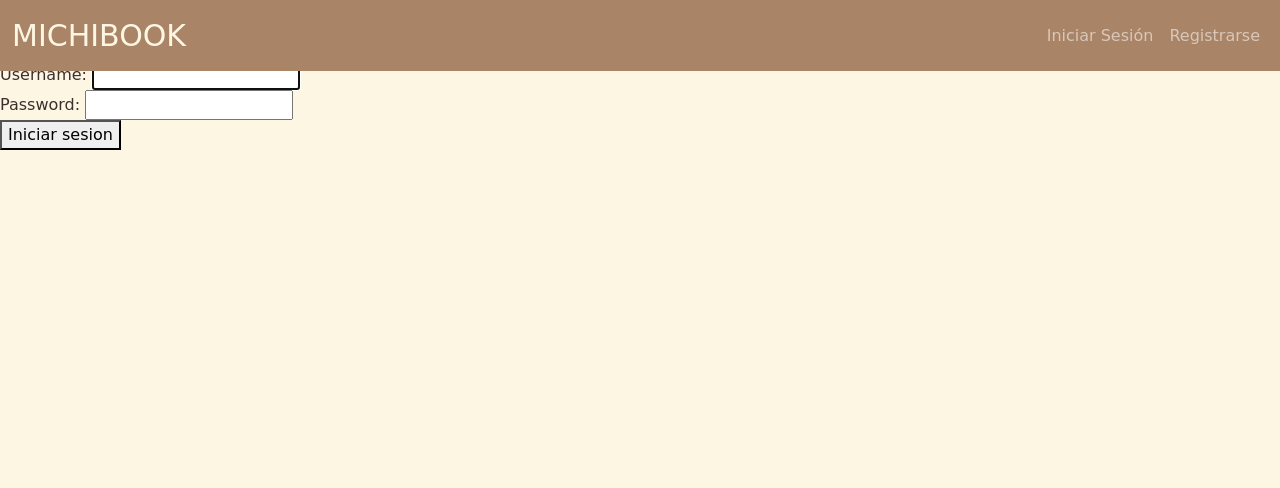
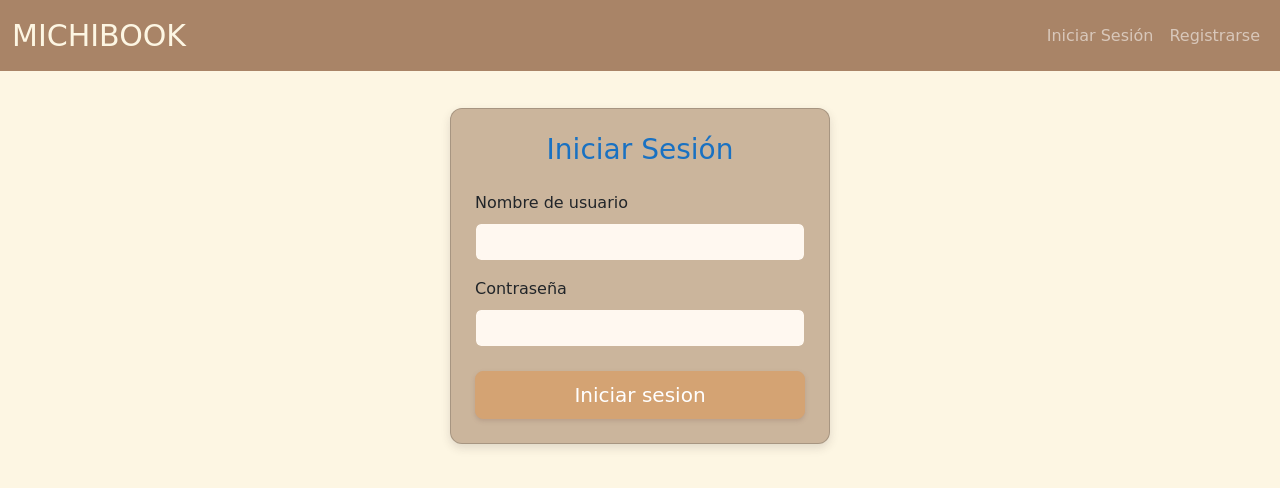
Before and after one commit to R2d2cruz/michibook, a Django app: page /login/ in a window 1280 px wide. Shown: the top 488 px of the page. Run offline with Django 5.2, Linux system fonts and the light colour scheme; some libraries are stand-ins or nearby versions; some web fonts are replaced.

Commit message:
Apply styles in signIn.html

```diff
--- a/apps/accounts/templates/signIn.html
+++ b/apps/accounts/templates/signIn.html
@@ -1,25 +1,36 @@
 {% extends 'base.html' %}
 
 {% block content %}
+<div class="container mt-5">
+    <div class="row justify-content-center">
+        <div class="col-md-6 col-lg-5">
             {% if error %}
-{{error}}
+            <div class="alert alert-danger" role="alert">
+                {{ error }}
+            </div>
             {% endif %}
+
+            <div class="card p-4">
+                <h3 class="text-center mb-4" style="color: #1971c2;">Iniciar Sesión</h3>
                 <form method="POST">
                     {% csrf_token %}
-    <div>
-        <label for="id_username">Username:</label>
 
-        <input type="text" name="username" maxlength="150" autocapitalize="none" autofocus=""
-            required="" aria-describedby="id_username_helptext" id="id_username">
+                    <div class="mb-3">
+                        <label for="id_username" class="form-label">Nombre de usuario</label>
+                        <input type="text" name="username" class="form-control" id="id_username" required>
                     </div>
 
-    <div>
-        <label for="id_password">Password:</label>
+                    <div class="mb-3">
+                        <label for="id_password" class="form-label">Contraseña</label>
+                        <input type="password" name="password" class="form-control" id="id_password" required>
+                    </div>
 
-        <input type="password" name="password" required="" aria-describedby="id_password1_helptext" id="id_password">
+                    <div class="d-grid mt-4">
+                        <button type="submit" class="btn btn-primary btn-lg">Iniciar sesion</button>
                     </div>
-    <button>
-        Iniciar sesion
-    </button>
                 </form>
+            </div>
+        </div>
+    </div>
+</div>
 {% endblock %}
```
Lines whose indentation alone changed are shown as unchanged.
